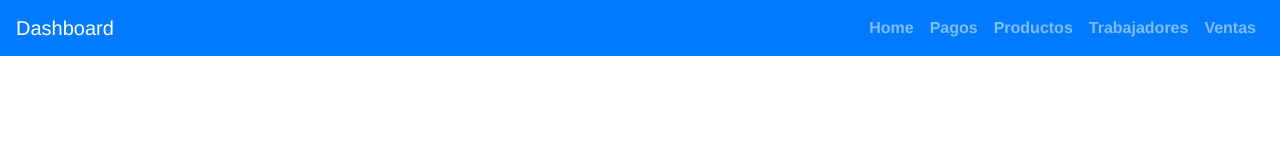
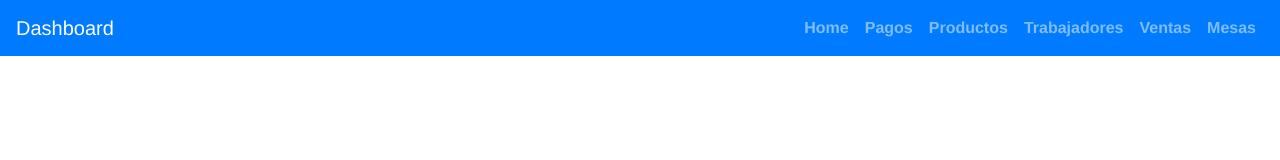
Before and after one commit to juanfcolopez/dashboard, a Vue app: page /about in a window 1280 px wide. Shown: the top 160 px of the page. Built offline with nearby package versions, Linux system fonts and the light colour scheme.

Commit message:
Add table view to navbar and router

```diff
--- a/src/components/NavBar.vue
+++ b/src/components/NavBar.vue
@@ -23,6 +23,9 @@
         <li class="nav-item">
           <router-link to="/sells" class="nav-link">Ventas</router-link>
         </li>
+        <li class="nav-item">
+          <router-link to="/tables" class="nav-link">Mesas</router-link>
+        </li>
       </b-navbar-nav>
     </b-collapse>
   </b-navbar>
--- a/src/router/index.js
+++ b/src/router/index.js
@@ -29,6 +29,11 @@ const routes = [
     path: '/sells',
     name: 'sells',
     component: () => import(/* webpackChunkName: "about" */ '../views/SellByDateView.vue')
+  },
+  {
+    path: '/tables',
+    name: 'tables',
+    component: () => import(/* webpackChunkName: "about" */ '../views/TablesView')
   }
 ]
 
```
